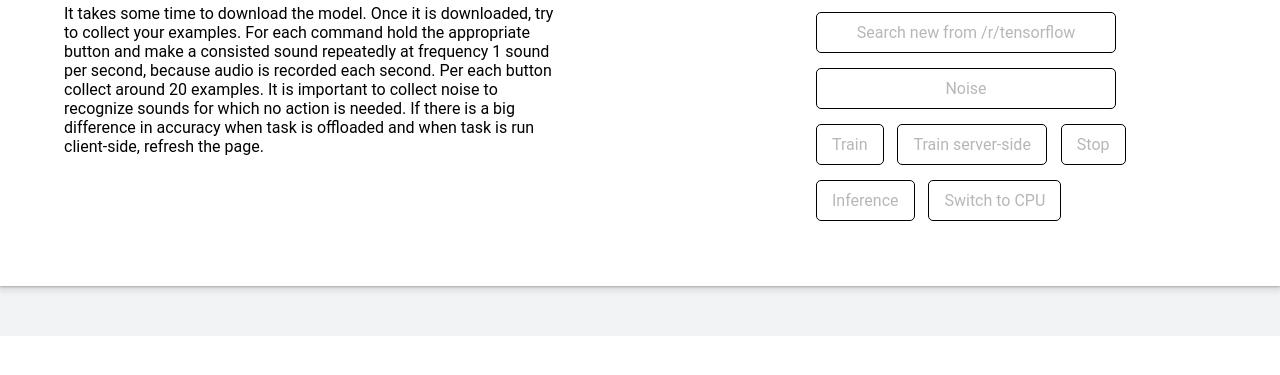
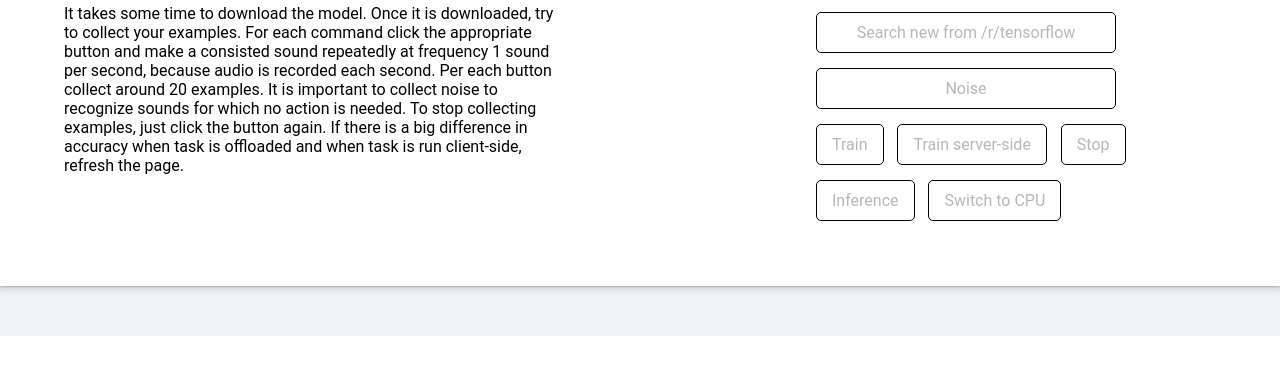
Before and after one commit to archhhh/command-recognition-js, a website: page src/index.html in a window 1280 px wide. Shown: the part 403-778 px from the top of the page. Drawn offline with nearby package versions, Linux system fonts and the light colour scheme; a script that the page names is missing.

Commit message:
small changes in descriptions

```diff
--- a/src/index.html
+++ b/src/index.html
@@ -27,8 +27,8 @@
                 <div class="left">
                     <h1>Collect data and test the prediction</h1>
                     <p class='desc'>It takes some time to download the model. Once it is downloaded, try to collect your examples.
-                    For each command hold the appropriate button and make a consisted sound repeatedly at frequency 1 sound per second, because audio is recorded each second. Per each button collect around 20 examples. It is important
-                    to collect noise to recognize sounds for which no action is needed. If there is a big difference in accuracy when task is offloaded and when task is run client-side, refresh the page.</p>
+                    For each command click the appropriate button and make a consisted sound repeatedly at frequency 1 sound per second, because audio is recorded each second. Per each button collect around 20 examples. It is important
+                    to collect noise to recognize sounds for which no action is needed. To stop collecting examples, just click the button again. If there is a big difference in accuracy when task is offloaded and when task is run client-side, refresh the page.</p>
                     <p class='offloaded'></p>
                 </div>
                 <div class="right">
```
Also changed, not shown: README.md.
